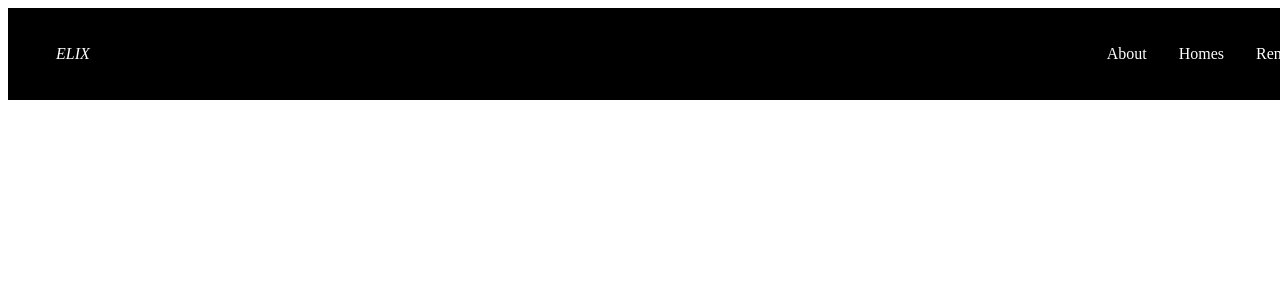
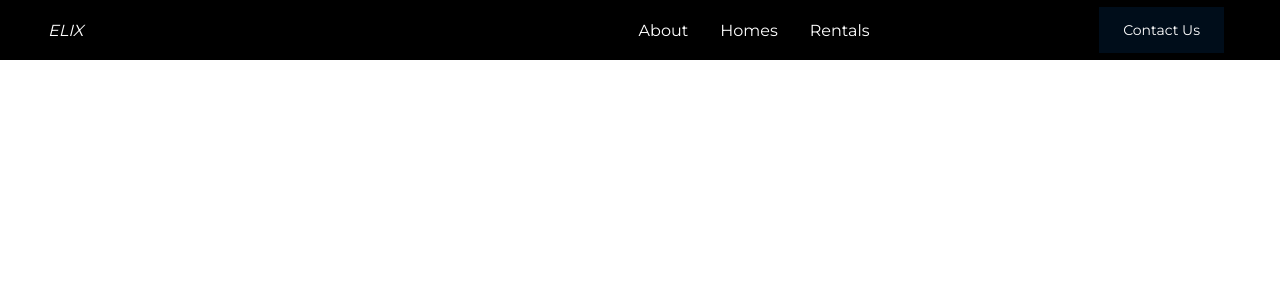
Before and after one commit to bartxs/react-real-estate-website, a React (Create React App) app: page / in a window 1280 px wide. Shown: the top 300 px of the page. Built offline with nearby package versions, Linux system fonts and the light colour scheme.

Commit message:
Navbar update

```diff
--- a/public/index.html
+++ b/public/index.html
@@ -24,6 +24,12 @@
       work correctly both with client-side routing and a non-root public URL.
       Learn how to configure a non-root public URL by running `npm run build`.
     -->
+    <link rel="preconnect" href="https://fonts.googleapis.com" />
+    <link rel="preconnect" href="https://fonts.gstatic.com" crossorigin />
+    <link
+      href="https://fonts.googleapis.com/css2?family=Montserrat:wght@400;700&display=swap"
+      rel="stylesheet"
+    />
     <title>React App</title>
   </head>
   <body>
--- a/src/App.js
+++ b/src/App.js
@@ -1,8 +1,10 @@
 import Navbar from "./components/Navbar";
+import GlobalStyle from "./globalStyle";
 
 function App() {
   return (
     <>
+      <GlobalStyle />
       <Navbar />
     </>
   );
--- /dev/null
+++ b/src/components/Button.js
@@ -0,0 +1,23 @@
+import styled from "styled-components";
+import { Link } from "react-router-dom";
+
+export const Button = styled(Link)`
+  background: ${({ primary }) => (primary ? "#000d1a" : "cd853f")};
+  white-space: nowrap;
+  outline: none;
+  border: none;
+  min-width: 100px;
+  max-width: 200px;
+  cursor: pointer;
+  text-decoration: none;
+  transition: 0.3s;
+  display: flex;
+  justify-content: center;
+  align-items: center;
+  padding: ${({ big }) => (big ? "16px 40px" : "14px 24px")};
+  color: ${({ primary }) => (primary ? "#fff" : "#000d1a")};
+  font-size: ${({ big }) => (big ? "20px" : "14px")};
+  &::hover {
+    transform: translateY(-2px);
+  }
+`;
--- a/src/components/Navbar.js
+++ b/src/components/Navbar.js
@@ -2,6 +2,7 @@ import React from "react";
 import styled, { css } from "styled-components";
 import { Link } from "react-router-dom";
 import { menuData } from "../data/ManuData";
+import { Button } from "./Button";
 
 const Nav = styled.nav`
   height: 60px;
@@ -33,10 +34,17 @@ const MenuBars = styled.i``;
 const NavMenu = styled.div`
   display: flex;
   align-items: center;
+  margin-right: -48px;
 `;
 
 const NavMenuLinks = styled(Link)`
   ${NavLink}
+`;
+
+const NavBtn = styled.div`
+  display: flex;
+  align-items: center;
+  margin-right: 24px;
 `;
 
 function Navbar() {
@@ -51,6 +59,11 @@ function Navbar() {
           </NavMenuLinks>
         ))}
       </NavMenu>
+      <NavBtn>
+        <Button to="/contact" primary="true">
+          Contact Us
+        </Button>
+      </NavBtn>
     </Nav>
   );
 }
--- /dev/null
+++ b/src/globalStyle.js
@@ -0,0 +1,16 @@
+import { createGlobalStyle } from "styled-components";
+
+const GlobalStyle = createGlobalStyle`
+    * {
+        margin: 0;
+        padding: 0;
+        box-sizing: border-box;
+        font-family: 'Montserrat', sans-serif;
+    }
+
+    html, body{
+        overflow-x: hidden;
+    }
+`;
+
+export default GlobalStyle;
```
